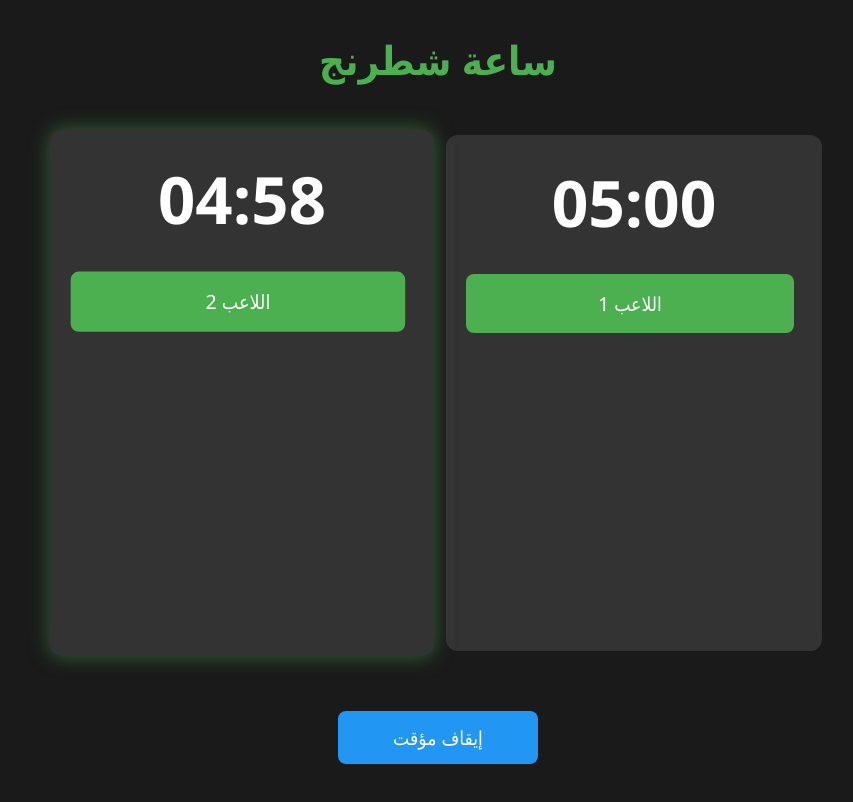
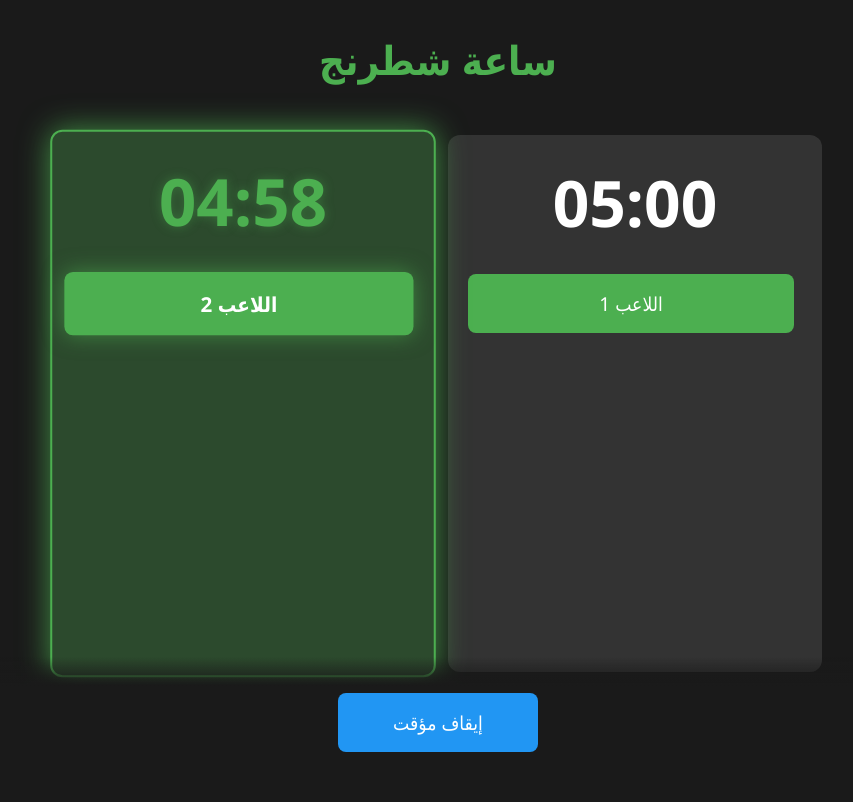
Before and after one commit to MHuseinY/chess-clock, a plain HTML site: page index.html in a window 1280 px wide. Both pictures are taken after a click on the button "ابدأ". Shown: the whole page, without its empty margins (202-1055 px from the left). Drawn offline with Linux system fonts and the light colour scheme.

Commit message:
تعديل بالازرار مره اخرى

```diff
--- a/style.css
+++ b/style.css
@@ -23,6 +23,8 @@ body {
     display: flex;
     flex-direction: column;
     min-height: 100vh;
+    position: relative;
+    padding-bottom: 120px;
 }
 
 h1 {
@@ -75,18 +77,25 @@ button:hover {
 }
 
 .control-button {
-    padding: 2rem 0;
+    position: fixed;
+    bottom: 0;
+    left: 0;
+    right: 0;
+    padding: 2rem;
     width: 100%;
     display: flex;
     justify-content: center;
+    background: linear-gradient(to top, #1a1a1a 80%, transparent);
+    z-index: 100;
 }
 
 #startBtn {
     font-size: clamp(1rem, 4vw, 1.2rem);
-    padding: 0.8rem 2rem;
+    padding: 1rem 2rem;
     background: #2196F3;
     width: 50%;
     max-width: 200px;
+    margin-bottom: 1rem;
 }
 
 #startBtn:hover {
@@ -106,7 +115,7 @@ button:hover {
     background: #333;
     padding: 1.5rem;
     border-radius: 12px;
-    transition: transform 0.3s, box-shadow 0.3s;
+    transition: transform 0.3s, box-shadow 0.3s, background-color 0.3s;
     display: flex;
     flex-direction: column;
     gap: 1rem;
@@ -114,13 +123,28 @@ button:hover {
 
 .player-clock.active {
     transform: scale(1.02);
-    box-shadow: 0 0 20px rgba(76, 175, 80, 0.5);
+    box-shadow: 0 0 30px rgba(76, 175, 80, 0.8);
+    background-color: #2c4a2d;
+    border: 2px solid #4CAF50;
+}
+
+.player-clock.active .player-btn {
+    background: #4CAF50;
+    box-shadow: 0 0 20px rgba(76, 175, 80, 0.6);
+    transform: scale(1.05);
+    font-weight: bold;
+}
+
+.player-clock.active .time {
+    color: #4CAF50;
+    text-shadow: 0 0 10px rgba(76, 175, 80, 0.4);
 }
 
 .time {
     font-size: clamp(2rem, 10vw, 4rem);
     font-weight: bold;
     margin-bottom: 0.5rem;
+    transition: color 0.3s, text-shadow 0.3s;
 }
 
 .player-btn {
@@ -128,6 +152,7 @@ button:hover {
     padding: 1rem;
     font-size: clamp(1rem, 4vw, 1.2rem);
     background: #4CAF50;
+    transition: all 0.3s ease;
 }
 
 .player-btn:disabled {
```
